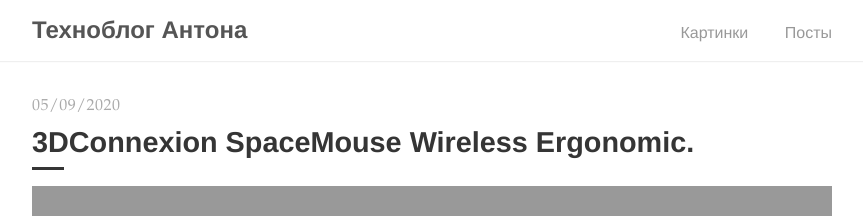
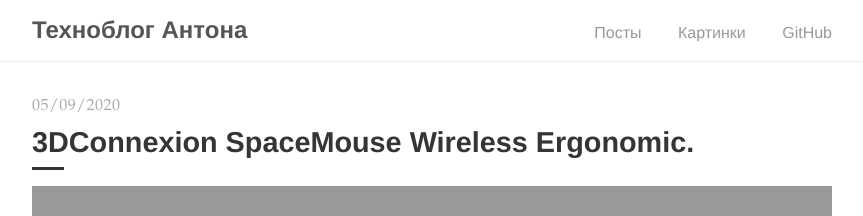
Before and after one commit to AntonEvmenenko/antonevmenenko.github.io, a Jekyll site: the page built from index.html, in a window 1280 px wide. Shown: the top 216 px of the page, without its empty margins (208-1071 px from the left). Built offline with Jekyll 4.4.1, drawn with Linux system fonts in a browser that asks for light colours; the list of posts is cut into pages by our own code.

Commit message:
GitHub link added

```diff
--- a/_layouts/default.html
+++ b/_layouts/default.html
@@ -10,8 +10,9 @@
           <h2 class="nav-title">{{ site.title }}</h2>
         </a>
         <ul>
+          <li><a href="{{ site.baseurl }}/">Посты</a></li>
           <li><a href="{{ '/gallery' | prepend: site.baseurl }}">Картинки</a></li>
-          <li><a href="{{ site.baseurl }}/">Посты</a></li>
+          <li><a href="https://github.com/AntonEvmenenko">GitHub</a></li>
         </ul>
       </div>
     </nav>
```
